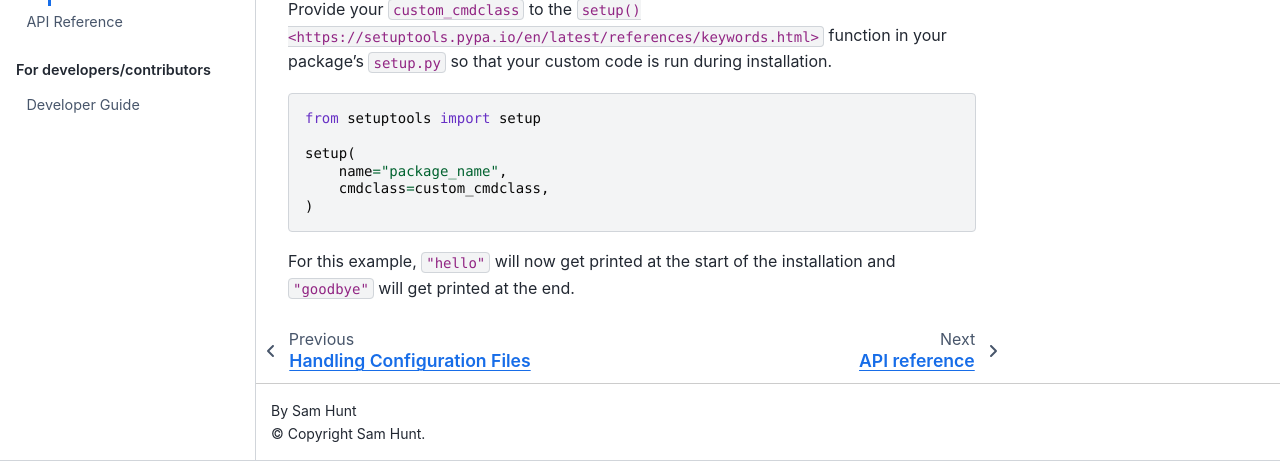
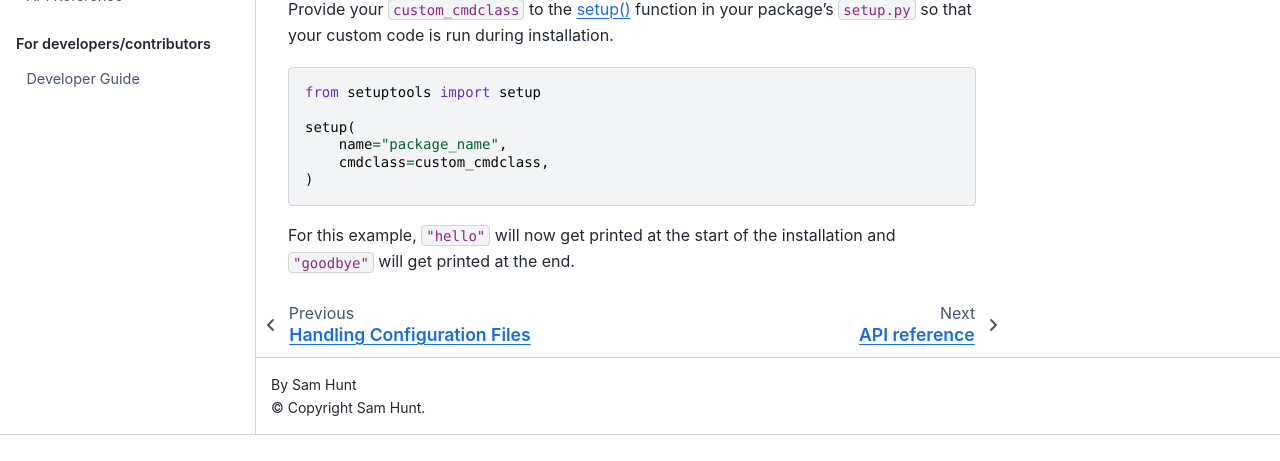
Before and after one commit to meteor-toolkit/processor_tools, a Sphinx documentation site: the page built from docs/content/user/utilities/setup_utils.rst, in a window 1280 px wide and 900 px high, scrolled down 658 px, cut to the strip 439-900 px from the top of the window. Built offline with Sphinx 7.4.7 and the Sphinx Book theme 1.1.4, drawn with Linux system fonts in a browser that asks for light colours; after the commit the page ends 1532 px from its top, so only the background shows below that.

Commit message:
fix link

```diff
--- a/docs/content/user/utilities/setup_utils.rst
+++ b/docs/content/user/utilities/setup_utils.rst
@@ -45,7 +45,7 @@ This can be built into a `cmdclass` for `setup() <https://setuptools.pypa.io/en/
        post_args="goodbye"           # post-install function args
    )
 
-Provide your `custom_cmdclass` to the `setup() <https://setuptools.pypa.io/en/latest/references/keywords.html>` function in your package's `setup.py` so that your custom code is run during installation.
+Provide your `custom_cmdclass` to the `setup() <https://setuptools.pypa.io/en/latest/references/keywords.html>`_ function in your package's `setup.py` so that your custom code is run during installation.
 
 .. code-block::
 
```
